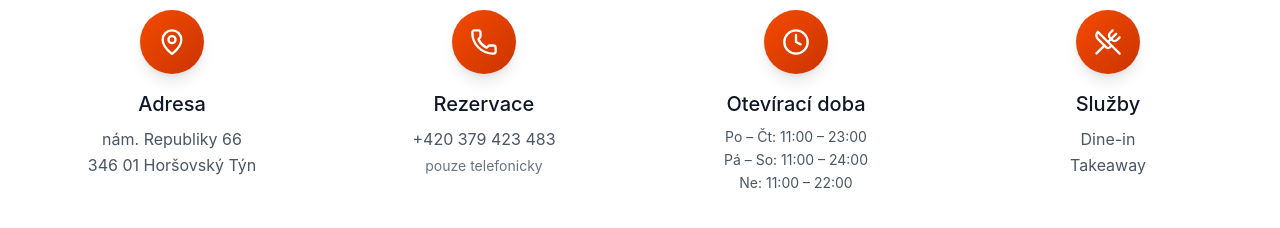
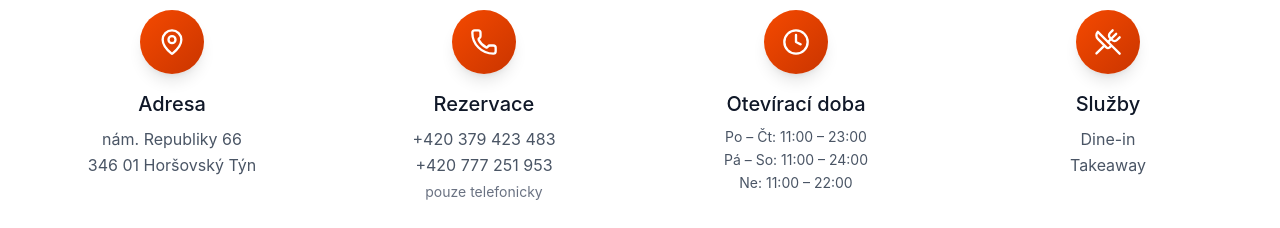
Before and after one commit to mesconliska-maker/Z-meck-restaurace, a React (Vite) app: page / in a window 1280 px wide. Shown: the part 5420-5648 px from the top of the page. Built offline with nearby package versions, Linux system fonts and the light colour scheme; no server answers.

Commit message:
Update Information.tsx

```diff
--- a/src/app/components/Information.tsx
+++ b/src/app/components/Information.tsx
@@ -36,8 +36,11 @@ export function Information() {
             </div>
             <h3 className="text-xl font-medium text-gray-900 mb-2">Rezervace</h3>
             <p className="text-gray-600 leading-relaxed">
-              <a href="tel:+420379423483" className="hover:text-orange-700 transition-colors">
+              <a href="tel:+420379423483" className="hover:text-orange-700 transition-colors block">
                 +420 379 423 483
+              </a>
+              <a href="tel:+420777251953" className="hover:text-orange-700 transition-colors block">
+                +420 777 251 953
               </a>
             </p>
             <p className="text-sm text-gray-500 mt-1">pouze telefonicky</p>
```
